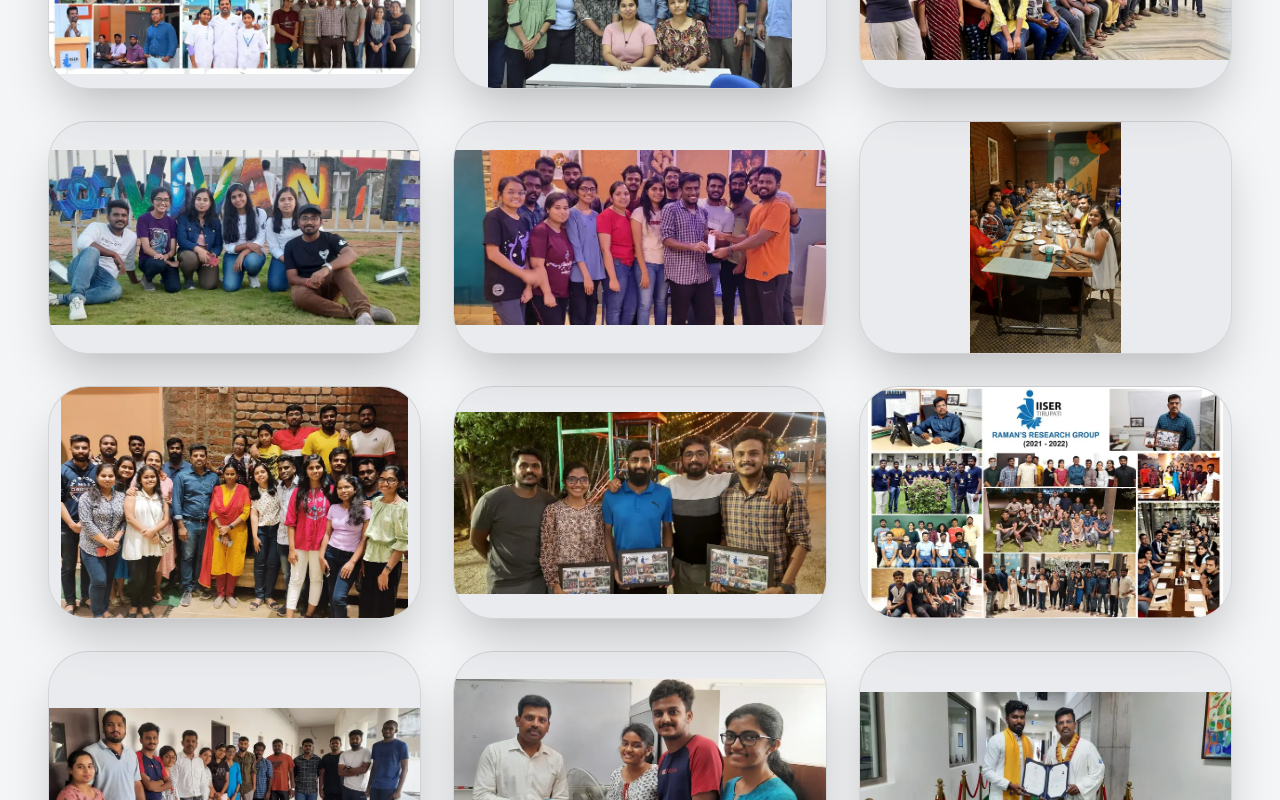
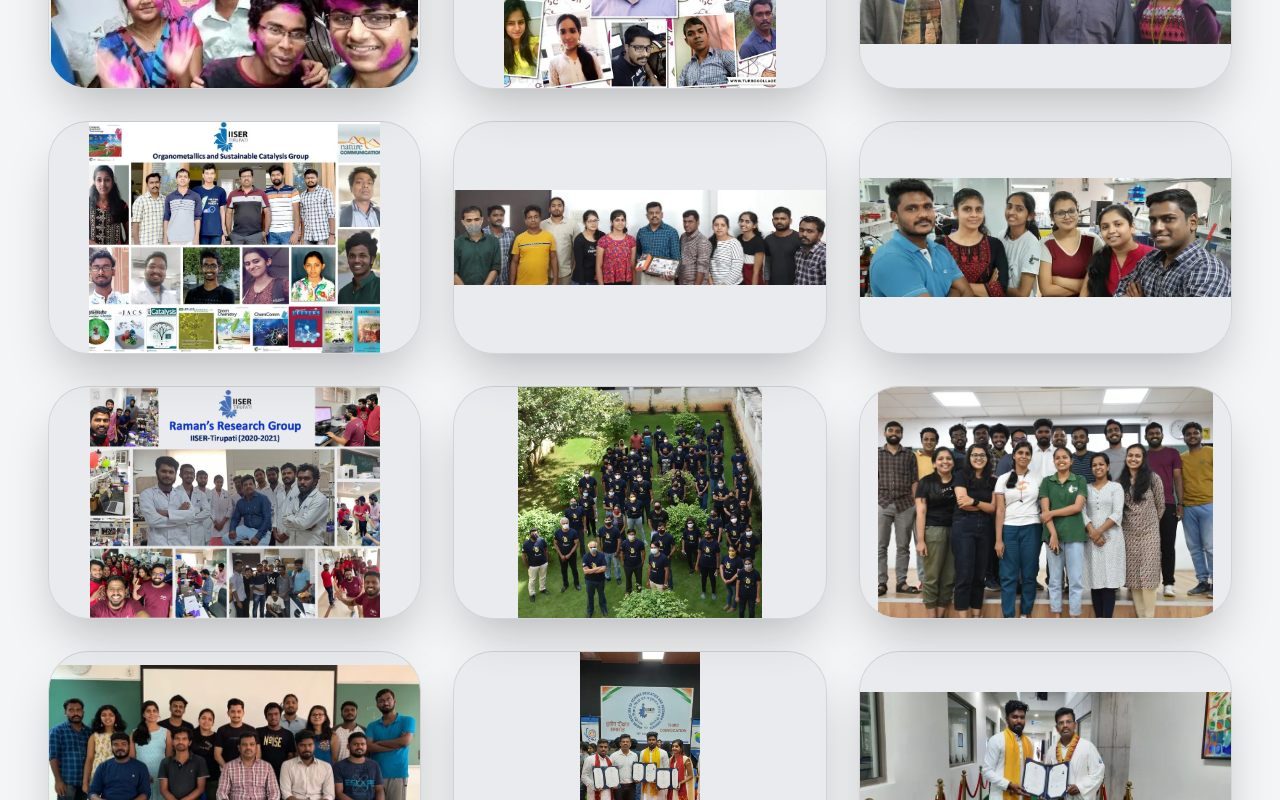
Before and after one commit to codewithsuyog/balaraman-group, a Next.js app: page /gallery in a window 1280 px wide. Shown: the part 1640-2440 px from the top of the page. Built offline with nearby package versions, Linux system fonts and the light colour scheme.

Commit message:
feat: sort all gallery and slideshow photos in strict reverse chronological order (newest first)

```diff
--- a/app/gallery/page.tsx
+++ b/app/gallery/page.tsx
@@ -22,10 +22,7 @@ export default function GalleryPage() {
   const memoriesCount = 36;
   const photos = activeTab === 'images'
     ? Array.from({ length: labImagesCount }, (_, i) => i + 1)
-    : [
-        ...Array.from({ length: memoriesCount - 25 }, (_, i) => i + 26),
-        ...Array.from({ length: 25 }, (_, i) => i + 1)
-      ];
+    : Array.from({ length: memoriesCount }, (_, i) => memoriesCount - i);
 
   const folder = activeTab === 'images' ? 'lab-images' : 'gallery';
 
--- a/app/page.tsx
+++ b/app/page.tsx
@@ -320,10 +320,7 @@ const SlideImage = ({ srcBase, isActive }: { srcBase: string, isActive: boolean
 };
 
 const GallerySlideshow = () => {
-  const images = [
-    ...Array.from({ length: 11 }, (_, i) => i + 26),
-    ...Array.from({ length: 25 }, (_, i) => i + 1)
-  ];
+  const images = Array.from({ length: 36 }, (_, i) => 36 - i);
   const [currentIndex, setCurrentIndex] = useState(0);
 
   useEffect(() => {
```
